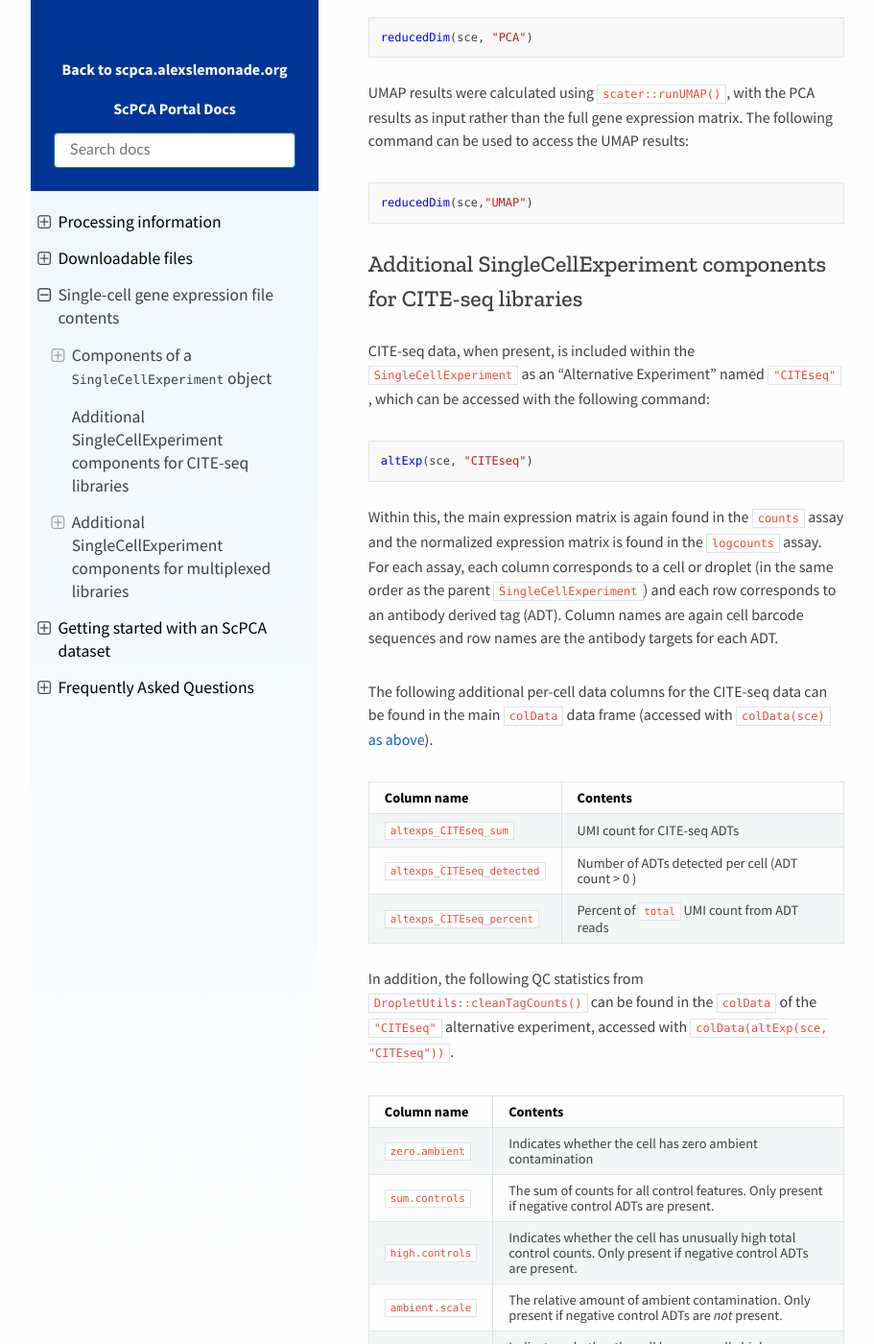
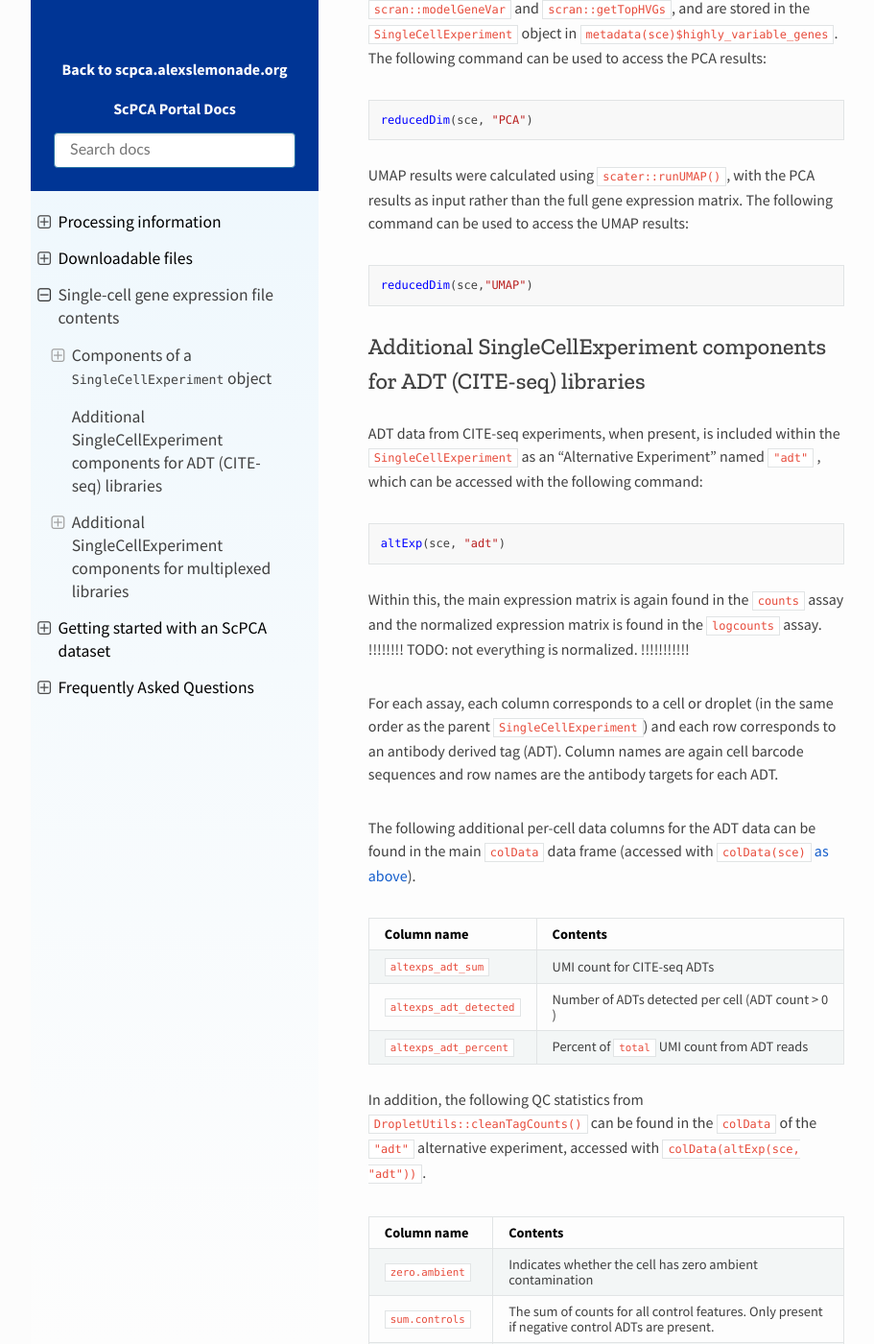
Before and after one commit to DongzeHE/scpca-docs, a Sphinx documentation site: the page built from docs/sce_file_contents.md, in a window 1280 px wide and 1400 px high, scrolled down 4709 px. Shown: the whole window at 96% size, without its empty margins (158-1069 px from the left). Built offline with Sphinx 7.4.7 and the Read the Docs theme 2.0.0, drawn with Linux system fonts in a browser that asks for light colours; some of the changed text lies outside the part shown.

Commit message:
WIP: Swap some cite-seq terminology -> ADT, and explain new variables resulting from not filtering

````diff
--- a/docs/sce_file_contents.md
+++ b/docs/sce_file_contents.md
@@ -1,7 +1,7 @@
 # Single-cell gene expression file contents
 
 Single-cell or single-nuclei gene expression data (unfiltered, filtered, or processed) is provided for use with R as an RDS file containing a [`SingleCellExperiment` object](http://bioconductor.org/books/3.13/OSCA.intro/the-singlecellexperiment-class.html).
-This object contains the expression data, cell and gene metrics, associated metadata, and, in the case of multimodal data like CITE-seq, data from additional cell-based assays.
+This object contains the expression data, cell and gene metrics, associated metadata, and, in the case of multimodal data like ADTs from CITE-seq experiments, data from additional cell-based assays.
 
 We highly encourage you to familiarize yourself with the general object structure and functions available as part of the [`SingleCellExperiment` package](https://bioconductor.org/packages/3.13/bioc/html/SingleCellExperiment.html) from Bioconductor.
 Below we present some details about the specific contents of the objects we provide.
@@ -43,7 +43,7 @@
 | `subsets_mito_sum`      | UMI count of mitochondrial genes                                                                                                                                                              |
 | `subsets_mito_detected` | Number of mitochondrial genes detected                                                                                                                                                        |
 | `subsets_mito_percent`  | Percent of all UMI counts assigned to mitochondrial genes                                                                                                                                     |
-| `total`                 | Total UMI count for RNA-seq data and any alternative experiments (i.e., CITE-seq)                                                                                                             |
+| `total`                 | Total UMI count for RNA-seq data and any alternative experiments (i.e., ADT data from CITE-seq)                                                                                                             |
 
 The following additional per-cell data columns are included in both the `filtered` and `processed` objects.
 These columns include metrics calculated by [`miQC`](https://bioconductor.org/packages/release/bioc/html/miQC.html), a package that jointly models proportion of reads belonging to mitochondrial genes and number of unique genes detected to predict low-quality cells.
@@ -54,7 +54,8 @@
 | ----------------------- | --------------------------------------------------------------------------------------------------------------------------------------------------------------------------------------------- |
 | `prob_compromised`      | Probability that a cell is compromised (i.e., dead or damaged), as calculated by `miQC`                                                                                                       |
 | `miQC_pass`             | Indicates whether the cell passed the default miQC filtering. `TRUE` is assigned to cells with a low probability of being compromised (`prob_compromised` < 0.75) or [sufficiently low mitochondrial content](https://bioconductor.org/packages/release/bioc/vignettes/miQC/inst/doc/miQC.html#preventing-exclusion-of-low-mito-cells).  |
-| `scpca_filter` | Labels cells as either `Keep` or `Remove` based on filtering criteria (`prob_compromised` < 0.75 and number of unique genes detected > 200; if CITE-seq is present, the alternative experiment `discard` column is `TRUE`). All cells labeled as `Remove` were removed prior to writing the `_processed.rds` file, and therefore all cells found in the `_processed.rds` file will be labeled `Keep`. |
+ `scpca_filter` | Labels cells as either `Keep` or `Remove` based on filtering criteria (`prob_compromised` < 0.75 and number of unique genes detected > 200 |
+| `adt_scpca_filter` | If CITE-seq was performed, labels cells as either `Keep` or `Remove` based on ADT filtering criteria (`discard = TRUE` as determined by [`DropletUtils::CleanTagCounts`](https://rdrr.io/github/MarioniLab/DropletUtils/man/cleanTagCounts.html)) |
 
 ### Gene information and metrics
 
@@ -99,9 +100,10 @@
 | `filtering_method`  | The method used for cell filtering. One of `emptyDrops`, `emptyDropsCellRanger`, or `UMI cutoff`. Only present for `filtered` objects |
 | `umi_cutoff`        | The minimum UMI count per cell used as a threshold for removing empty droplets. Only present for `filtered` objects where the `filtering_method` is `UMI cutoff` |
 | `prob_compromised_cutoff`        | The minimum cutoff for the probability of a cell being compromised, as calculated by `miQC`. Only present for `filtered` objects |
-| `scpca_filter_method`        | Method used by the Data Lab to filter low quality cells prior to normalization. Either `miQC` or `Minimum_gene_cutoff`. If CITE-seq data is also present, this will also indicate the ADT filtering method as `cleanTagCounts`, e.g. `miQC;cleanTagCounts`. Only present for `filtered` objects.   |
+| `scpca_filter_method`        | Method used by the Data Lab to filter low quality cells prior to normalization. Either `miQC` or `Minimum_gene_cutoff`.  |
+| `adt_scpca_filter_method`        | If CITE-seq was performed, method used by the Data Lab to identify cells to be filtered prior to normalization, based on ADT-level information. Either `cleanTagCounts with isotype controls` or `cleanTagCounts without isotype controls`, if controls are present or absent, respectively.  |
 | `min_gene_cutoff`        | The minimum cutoff for the number of unique genes detected per cell. Only present for `filtered` objects |
-| `normalization`        | The method used for normalization of raw counts. Either `deconvolution`, described in [Lun, Bach, and Marioni (2016)](https://doi.org/10.1186/s13059-016-0947-7), or  `log-normalization`. Only present for `processed` objects |
+| `normalization`        | The method used for normalization of raw RNA counts. Either `deconvolution`, described in [Lun, Bach, and Marioni (2016)](https://doi.org/10.1186/s13059-016-0947-7), or  `log-normalization`. Only present for `processed` objects |
 | `highly_variable_genes`        | A list of highly variable genes used for dimensionality reduction, determined using `scran::modelGeneVar` and `scran::getTopHVGs`. Only present for `processed` objects |
 
 ### Dimensionality reduction results
@@ -124,29 +126,31 @@
 reducedDim(sce,"UMAP")
 ```
 
-## Additional SingleCellExperiment components for CITE-seq libraries
+## Additional SingleCellExperiment components for ADT (CITE-seq) libraries
 
-CITE-seq data, when present, is included within the `SingleCellExperiment` as an "Alternative Experiment" named `"CITEseq"` , which can be accessed with the following command:
+ADT data from CITE-seq experiments, when present, is included within the `SingleCellExperiment` as an "Alternative Experiment" named `"adt"` , which can be accessed with the following command:
 
 ```r
-altExp(sce, "CITEseq")
+altExp(sce, "adt")
 ```
 
 Within this, the main expression matrix is again found in the `counts` assay and the normalized expression matrix is found in the `logcounts` assay.
+!!!!!!!! TODO: not everything is normalized. !!!!!!!!!!!
+
 For each assay, each column corresponds to a cell or droplet (in the same order as the parent `SingleCellExperiment`) and each row corresponds to an antibody derived tag (ADT).
 Column names are again cell barcode sequences and row names are the antibody targets for each ADT.
 
 
-The following additional per-cell data columns for the CITE-seq data can be found in the main `colData` data frame (accessed with `colData(sce)` [as above](#cell-metrics)).
+The following additional per-cell data columns for the ADT data can be found in the main `colData` data frame (accessed with `colData(sce)` [as above](#cell-metrics)).
 
 | Column name                | Contents                                          |
 | -------------------------- | ------------------------------------------------- |
-| `altexps_CITEseq_sum`      | UMI count for CITE-seq ADTs                       |
-| `altexps_CITEseq_detected` | Number of ADTs detected per cell (ADT count > 0 ) |
-| `altexps_CITEseq_percent`  | Percent of `total` UMI count from ADT reads       |
+| `altexps_adt_sum`      | UMI count for CITE-seq ADTs                       |
+| `altexps_adt_detected` | Number of ADTs detected per cell (ADT count > 0 ) |
+| `altexps_adt_percent`  | Percent of `total` UMI count from ADT reads       |
 
 
-In addition, the following QC statistics from [`DropletUtils::cleanTagCounts()`](https://rdrr.io/github/MarioniLab/DropletUtils/man/cleanTagCounts.html) can be found in the `colData` of the `"CITEseq"` alternative experiment, accessed with `colData(altExp(sce, "CITEseq"))`.
+In addition, the following QC statistics from [`DropletUtils::cleanTagCounts()`](https://rdrr.io/github/MarioniLab/DropletUtils/man/cleanTagCounts.html) can be found in the `colData` of the `"adt"` alternative experiment, accessed with `colData(altExp(sce, "adt"))`.
 
 | Column name                | Contents                                          |
 | -------------------------- | ------------------------------------------------- |
@@ -161,7 +165,7 @@
 Metrics for each of the ADTs assayed can be found as a `DataFrame` stored as `rowData` within the alternative experiment:
 
 ```r
-adt_info <- rowData(altExp(sce, "CITEseq"))
+adt_info <- rowData(altExp(sce, "adt"))
 ```
 
 This data frame contains the following columns with statistics for each ADT:
@@ -170,13 +174,13 @@
 | ----------- | -------------------------------------------------------------- |
 | `mean`      | Mean ADT count across all cells/droplets                       |
 | `detected`  | Percent of cells in which the ADT was detected (ADT count > 0 ) |
-| `target_type` | Whether each ADT is a `target`, `neg_control`, or `pos_control`. This column will be empty if target information is unknown. |
+| `target_type` | Whether each ADT is a target (`target`), negative/isotype control (`neg_control`), or positive control (`pos_control`). If this information was not provided, all ADTs will have been considered targets and thusly labeled. |
 
-Finally, additional metadata for the CITE-seq data processing can be found in the metadata slot of the alternative experiment.
+Finally, additional metadata for ADT processing can be found in the metadata slot of the alternative experiment.
 This metadata slot has the same contents as the [parent experiment metadata](#experiment-metadata), along with one additional field, `ambient_profile`, which holds a list of representing the ambient concentrations of each ADT.
 
 ```r
-citeseq_metadata <- metadata(altExp(sce, "CITEseq"))
+adt_metadata <- metadata(altExp(sce, "adt"))
 ```
 
 ## Additional SingleCellExperiment components for multiplexed libraries
````
Also changed, not shown: docs/processing_information.md (+4 -6 lines).
